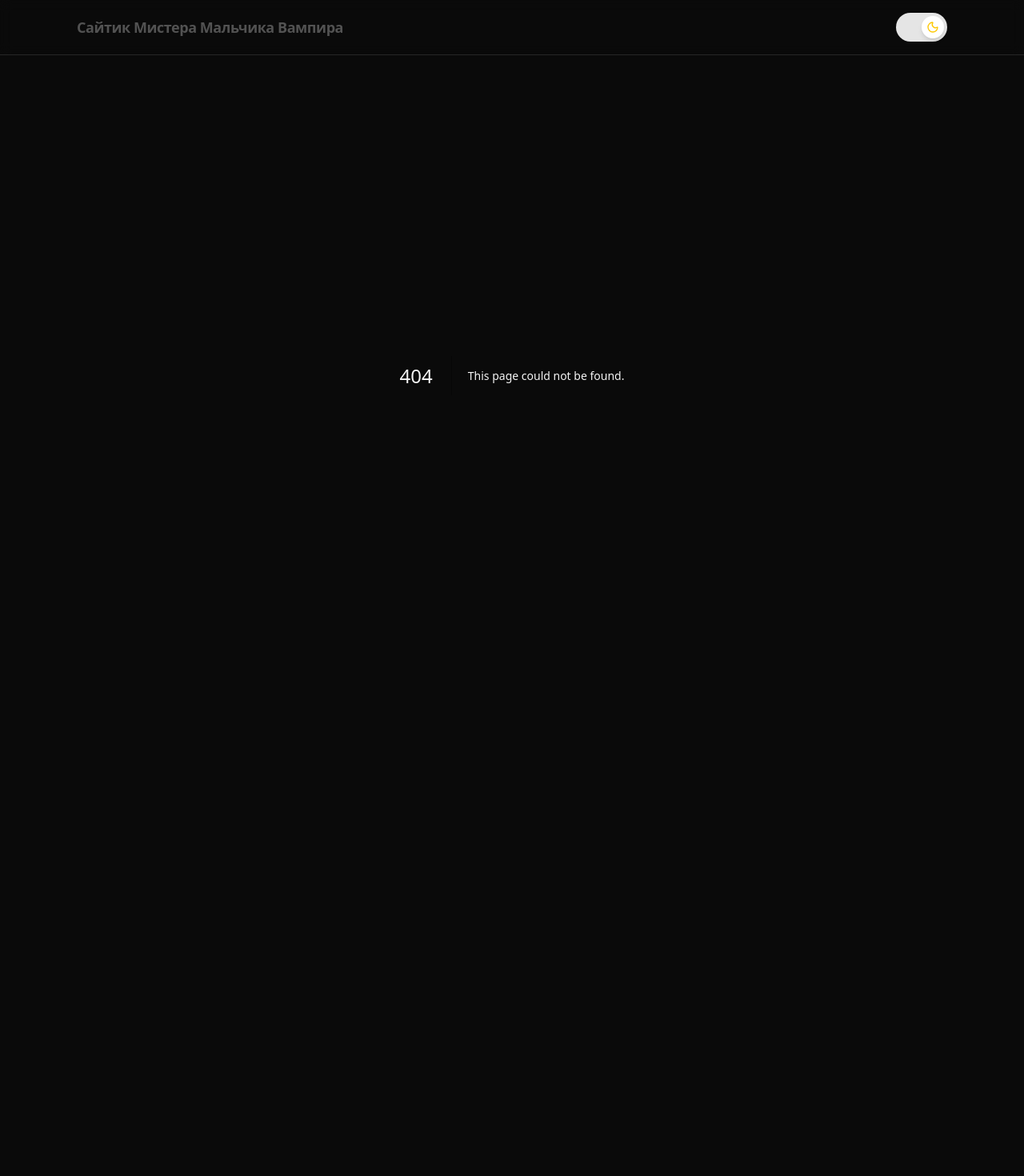
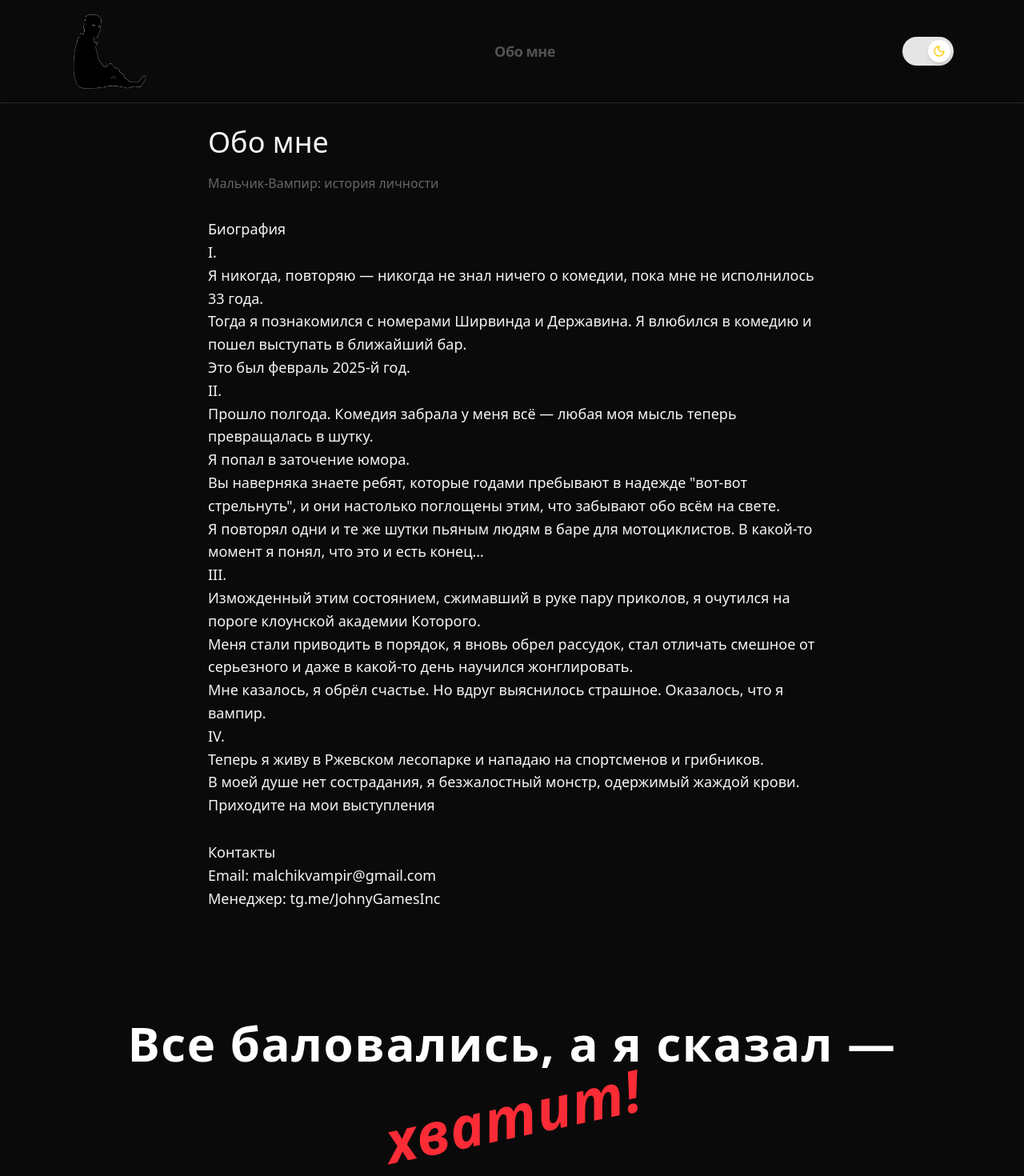
Before and after one commit to malchikvampir/malchikvampir, a Next.js app: page /bio in a window 1280 px wide. Before the commit this address had no page. Shown: the top 1470 px of the page at 80% size. Before the commit the page ends 869 px from the top, so only its background shows below. Built offline with nearby package versions, Linux system fonts and the light colour scheme.

Commit message:
logo and bio

```diff
--- /dev/null
+++ b/app/bio/page.tsx
@@ -0,0 +1,68 @@
+export default function AboutPage() {
+    return (
+        <div style={styles.container}>
+            <h1 style={styles.title}>Обо мне</h1>
+
+            <p style={styles.subtitle}>
+                Мальчик-Вампир: история личности
+            </p>
+
+            <section style={styles.section}>
+                <h2>Биография</h2>
+                <p>
+                    I. <br />
+                    Я никогда, повторяю — никогда не знал ничего о комедии, пока мне не исполнилось 33 года. <br />
+                    Тогда я познакомился с номерами Ширвинда и Державина. Я влюбился в комедию и пошел выступать в ближайший бар. <br />
+                    Это был февраль 2025-й год.
+                </p>
+                <p>
+                    II. <br />
+                    Прошло полгода. Комедия забрала у меня всё — любая моя мысль теперь превращалась в шутку. <br />
+                    Я попал в заточение юмора.<br />
+                    Вы наверняка знаете ребят, которые годами пребывают в надежде "вот-вот стрельнуть", и
+                    они настолько поглощены этим, что забывают обо всём на свете. <br />
+                    Я повторял одни и те же шутки пьяным людям в баре для мотоциклистов. В какой-то момент я понял, что это и есть конец…
+                </p>
+                <p>
+                    III. <br />
+                    Изможденный этим состоянием, сжимавший в руке пару приколов, я очутился на пороге клоунской академии Которого.<br />
+                    Меня стали приводить в порядок, я вновь обрел рассудок, стал отличать смешное от серьезного и даже в какой-то день научился жонглировать. <br />
+                    Мне казалось, я обрёл счастье. Но вдруг выяснилось страшное. Оказалось, что я вампир.<br />
+                </p>
+                <p>
+                    IV. <br />
+                    Теперь я живу в Ржевском лесопарке и нападаю на спортсменов и грибников.<br />
+                    В моей душе нет сострадания, я безжалостный монстр, одержимый жаждой крови.<br />
+                    Приходите на мои выступления
+                </p>
+            </section>
+
+            <section style={styles.section}>
+                <h2>Контакты</h2>
+                <p>Email: malchikvampir@gmail.com</p>
+                <p>Менеджер: tg.me/JohnyGamesInc</p>
+            </section>
+        </div>
+    );
+}
+
+const styles = {
+    container: {
+        maxWidth: 800,
+        margin: "0 auto",
+        padding: 20,
+        lineHeight: 1.6,
+    },
+    title: {
+        fontSize: 36,
+        marginBottom: 10,
+    },
+    subtitle: {
+        color: "#666",
+        marginBottom: 30,
+    },
+    section: {
+        marginBottom: 30,
+        fontSize: 18,
+    },
+};
--- a/app/globals.css
+++ b/app/globals.css
@@ -1,5 +1,4 @@
 @import 'tailwindcss';
-
 
 html {
     scroll-behavior: smooth;
--- a/app/layout.tsx
+++ b/app/layout.tsx
@@ -4,7 +4,7 @@ import { Header } from '../components/Header';
 
 export const metadata = {
     title: 'Сайт Мальчика-Вампира',
-    description: 'Портфолио юмориста',
+    description: 'Портфолио стендап-комика',
 };
 
 export default function RootLayout({
@@ -22,6 +22,15 @@ export default function RootLayout({
                     className="pointer-events-none fixed inset-0 z-999 opacity-0 transition-opacity duration-300 bg-white dark:bg-neutral-950"
                 />
                 {children}
+
+                <section className="w-full px-6 flex justify-center items-center bg-neutral-950 mt-20 mb-32">
+                    <h2 className="max-w-5xl text-center text-white font-black tracking-wide leading-tight text-3xl sm:text-4xl md:text-5xl lg:text-6xl">
+                        Все баловались, а я сказал —
+                        <span className="inline-block pt-4 text-red-500 text-4xl sm:text-5xl md:text-6xl lg:text-7xl italic -rotate-12">
+                            хватит!
+                        </span>
+                    </h2>
+                </section>
             </body>
         </html>
     );
--- a/app/page.tsx
+++ b/app/page.tsx
@@ -44,7 +44,7 @@ export default function HomePage() {
                 {/* Мобилка Картинка */}
                 <motion.div
                     initial={{ y: 250, opacity: 0, rotate: 8 }}
-                    animate={animate ? { y: 0, opacity: 1, rotate: 3 } : {}}
+                    animate={animate ? { y: -50, opacity: 1, rotate: 3 } : {}}
                     transition={spring}
                     className="
                         absolute
@@ -65,16 +65,16 @@ export default function HomePage() {
 
                 {/* Мобилка контейнер */}
                 <div className="mb-8 md:hidden">
-                    <h1 className="text-4xl font-bold md:text-6xl mb-12">
+                    <h1 className="text-4xl font-bold md:text-6xl mb-2">
                         Привет, я Паша
                     </h1>
                     <p className="text-lg text-neutral-400 dark:text-neutral-400">
-                        Я создаю современную небольшую комедию!
+                        И мальчик, и вампир!
                     </p>
                 </div>
                 <motion.div
                     animate={{
-                        paddingTop: animate ? 350 : 0,
+                        paddingTop: animate ? 360 : 0,
                     }}
                     transition={spring}
                     className="lg:pl-0 md:hidden"
@@ -118,8 +118,9 @@ export default function HomePage() {
                                     <ul className="grid grid-cols-2 gap-3 text-xl cursor-default list-disc list-inside marker:text-red-500">
                                         {[
                                             'Стендап',
+                                            'Прикол',
                                             'Клоунада',
-                                            'Анекдоты',
+                                            'Жонгляж',
                                         ].map((tech) => (
                                             <motion.li
                                                 key={tech}
@@ -148,8 +149,8 @@ export default function HomePage() {
                         </h2>
 
                         <p className="text-neutral-400 dark:text-neutral-400 leading-relaxed">
-                            68 лет, вампир, юмором занимаюсь второй год. <br />
-                            Всё время до этого изучал живопись в Соронто.
+                            68 лет, вампир, стендап-комик, энтузиаст драматической клоунады. <br />
+                            Хочу путешествовать и изучать живопись
                         </p>
                     </section>
 
@@ -196,7 +197,7 @@ export default function HomePage() {
 
                         <div className="space-y-10 max-w-2xl">
                             <p className="text-lg text-neutral-400 dark:text-neutral-400">
-                                Я создаю современную небольшую комедию!
+                                И мальчик, и вампир!
                             </p>{/* GOLD STACK CARD */}
                             <motion.div
                                 whileHover={{ scale: 1.02 }}
@@ -237,8 +238,6 @@ export default function HomePage() {
                                             'Импровизация',
                                             'Клоунада',
                                             'Жонглирование',
-                                            'Анекдоты',
-                                            'оооооо Конферанс',
                                         ].map((tech) => (
                                             <motion.li
                                                 key={tech}
@@ -267,8 +266,8 @@ export default function HomePage() {
                         </h2>
 
                         <p className="text-neutral-400 dark:text-neutral-400 leading-relaxed">
-                            68 лет, вампир, юмором занимаюсь второй год. <br />
-                            Всё время до этого изучал живопись в Соронто.
+                            68 лет, вампир, стендап-комик, энтузиаст драматической клоунады. <br />
+                            Хочу путешествовать и изучать живопись
                         </p>
                     </section>
 
@@ -277,7 +276,7 @@ export default function HomePage() {
 
             {/* SECTION 4 */}
             <section className="-mt-16">
-                <h2 className="text-2xl font-semibold mb-6">
+                <h2 className="text-2xl font-semibold mb-4">
                     Афиша мероприятий
                 </h2>
 
@@ -293,17 +292,6 @@ export default function HomePage() {
                 </div>
 
             </section>
-
-            {/* SECTION 3 */}
-            <section className="w-full px-6 flex justify-center items-center bg-neutral-950 mb-32">
-                <h2 className="max-w-5xl text-center text-white font-black tracking-wide leading-tight text-3xl sm:text-4xl md:text-5xl lg:text-6xl">
-                    Все баловались, а я сказал —
-                    <span className="inline-block pt-4 text-red-500 text-4xl sm:text-5xl md:text-6xl lg:text-7xl italic -rotate-12">
-                        хватит!
-                    </span>
-                </h2>
-            </section>
-
         </main>
     );
 }
--- a/components/EventCard.tsx
+++ b/components/EventCard.tsx
@@ -16,10 +16,10 @@ export default function EventCard({
     link,
 }: EventCardProps) {
 
-    const march8 = new Date("2026-03-08")
-    const date = new Date(eventDate)
+    const formattedCurrentDate = new Date();
+    const formattedEventDate = new Date(eventDate);
 
-    const isExpired = date > march8
+    const isExpired = formattedCurrentDate > formattedEventDate;
 
     return (
         <div className="w-full h-105 relative rounded-2xl overflow-hidden">
--- a/components/Header.tsx
+++ b/components/Header.tsx
@@ -7,12 +7,21 @@ import Link from 'next/link';
 export function Header() {
     return (
         <header className="sticky top-0 z-50 border-b border-neutral-800 text-neutral-600 backdrop-blur transition-colors duration-300 dark:border-neutral-800 dark:bg-neutral-950/80">
-            <div className="mx-auto flex items-center justify-between max-w-6xl px-8 py-4">
+            <div className="mx-auto flex items-center justify-between max-w-6xl px-6 py-4">
                 <Link
                     href="/"
+                >
+                    <img
+                        src="images/vampir-logo-stroked.png"
+                        alt="Сайтик Мистера Мальчика Вампира"
+                        className="w-24 h-24"
+                    />
+                </Link>
+                <Link
+                    href="/bio"
                     className="text-sm md:text-lg font-semibold tracking-tight"
                 >
-                    Сайтик Мистера Мальчика Вампира
+                    Обо мне
                 </Link>
                 <ThemeToggle />
             </div>
--- a/next.config.mjs
+++ b/next.config.mjs
@@ -1,11 +1,4 @@
 /** @type {import('next').NextConfig} */
-const nextConfig = {
-  output: "export",
-  images: {
-    unoptimized: true
-  },
-  basePath: "/malchikvampir",
-  assetPrefix: "/malchikvampir/"
-}
+const nextConfig = {}
 
 export default nextConfig;
```
Also changed, not shown: public/images/vampir-logo-stroked.png (added), 5 other files (tests, documents, lock files or other folders).
